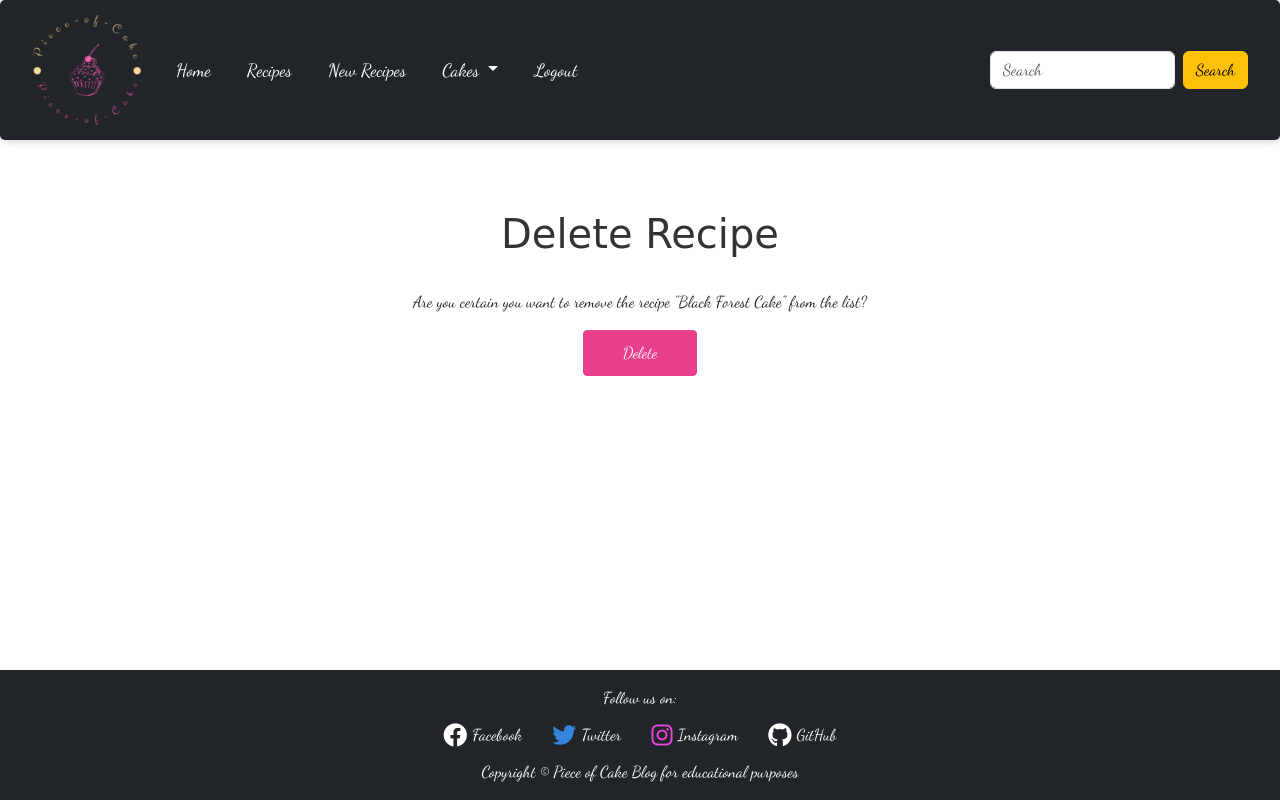
After one commit to Cristina-Becheru/piece-of-cake, a Django app: a page that uses recipes/templates/recipes/recipe_confirm_delete.html in a window 1280 px wide. The commit adds this page. Run offline with Django 5.2, Linux system fonts and the light colour scheme; a user stored in the database is signed in; data comes from the database, SQL or seed files in the repository; both versions use the stored data as it was after the commit; parts of the project's set-up code (start-up, migrations or seed data) failed here and were passed over; some libraries are stand-ins or nearby versions; some web fonts are replaced.

```diff
--- /dev/null
+++ b/recipes/templates/recipes/recipe_confirm_delete.html
@@ -0,0 +1,17 @@
+{% extends "base.html" %}
+{% load static %}
+
+{% block title %}Delete Recipe Confirmation{% endblock %}
+
+{% block content %}
+<div class="container">
+    <h1 class="text-center mt-4">Delete Recipe</h1>
+    <div class="d-flex justify-content-center pt-4">
+        <form method="post" class="text-center">
+            {% csrf_token %}
+            <p class="mb-3">Are you certain you want to remove the recipe "{{ object.title }}" from the list?</p>
+            <button type="submit" class="btn btn-primary w-25">Delete</button>
+        </form>
+    </div>
+</div>
+{% endblock %}
--- a/recipes/templates/recipes/recipe_detail.html
+++ b/recipes/templates/recipes/recipe_detail.html
@@ -28,7 +28,7 @@
                 {% if request.user == recipe.user %}
                 <div class="text-center">
                     <a href="" class="btn btn-primary w-25">Edit</a>
-                    <a href="" class="btn btn-primary w-25">Delete</a>
+                    <a href="{% url 'delete_recipe' recipe.id %}" class="btn btn-primary w-25">Delete</a>
                 </div>
                 {% endif %}
             </div>
--- a/recipes/urls.py
+++ b/recipes/urls.py
@@ -1,7 +1,10 @@
 from django.urls import path
-from .views import AddRecipe, Recipes, RecipeDetail
+from .views import AddRecipe, Recipes, RecipeDetail, DeleteRecipe
+
+
 urlpatterns = [
     path("add/", AddRecipe.as_view(), name="add_recipe"),
-    path("recipes/", Recipes.as_view(), name="recipes"),
+    path("", Recipes.as_view(), name="recipes"),
     path("<slug:pk>/", RecipeDetail.as_view(), name="recipe_detail"),
+    path("delete/<slug:pk>/", DeleteRecipe.as_view(), name="delete_recipe"),
 ]
--- a/recipes/views.py
+++ b/recipes/views.py
@@ -1,4 +1,8 @@
-from django.views.generic import CreateView, ListView, DetailView
+from django.views.generic import CreateView, ListView, DetailView, DeleteView
+
+from django.contrib.auth.mixins import (
+    UserPassesTestMixin, LoginRequiredMixin
+)
 
 from django.contrib.auth.mixins import LoginRequiredMixin
 
@@ -33,3 +37,11 @@ class AddRecipe(LoginRequiredMixin, CreateView):
     def form_valid(self, form):
         form.instance.user = self.request.user
         return super(AddRecipe, self).form_valid(form)
+
+class DeleteRecipe(LoginRequiredMixin, UserPassesTestMixin, DeleteView):
+    """Delete a recipe"""
+    model = Recipe
+    success_url = '/recipes/'
+
+    def test_func(self):
+        return self.request.user == self.get_object().user
```
Also changed, not shown: templates/403.html (added, +11 -0 lines), db.sqlite3.
